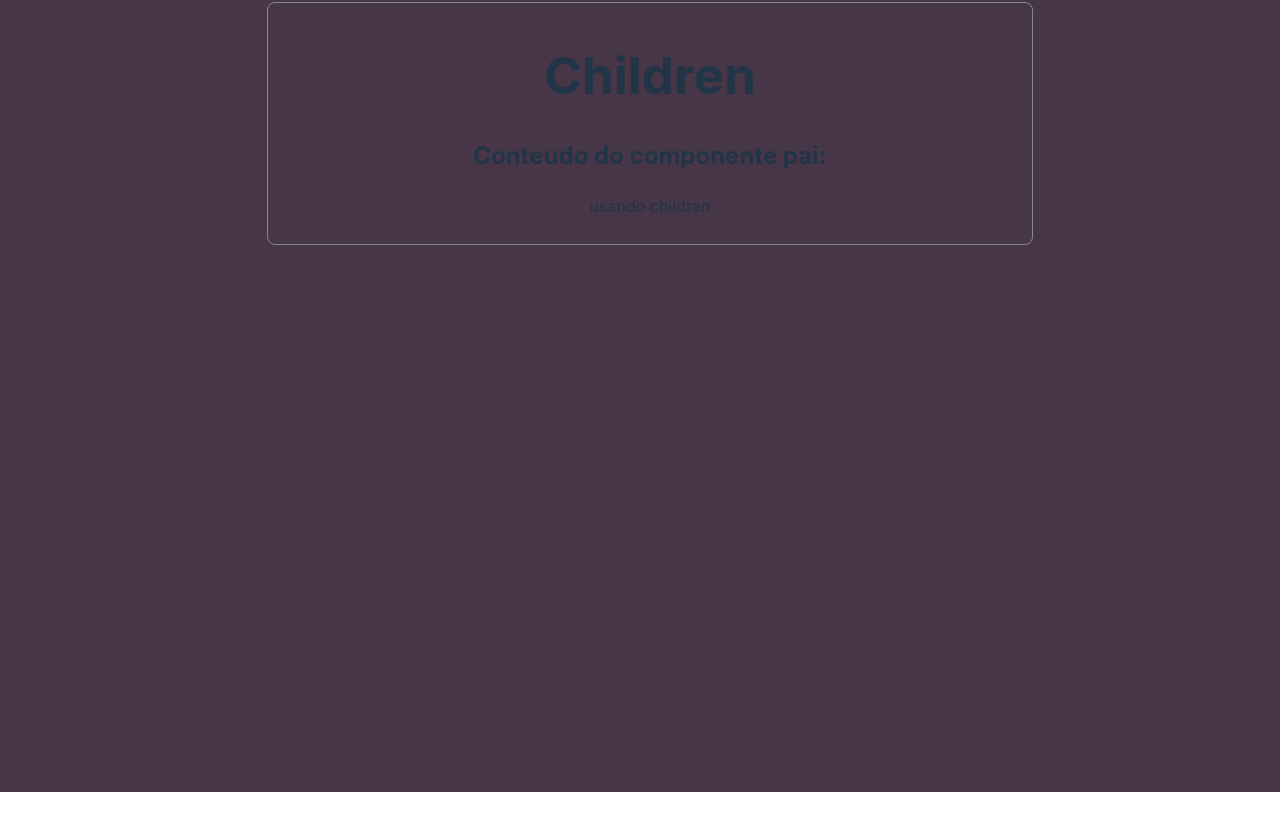
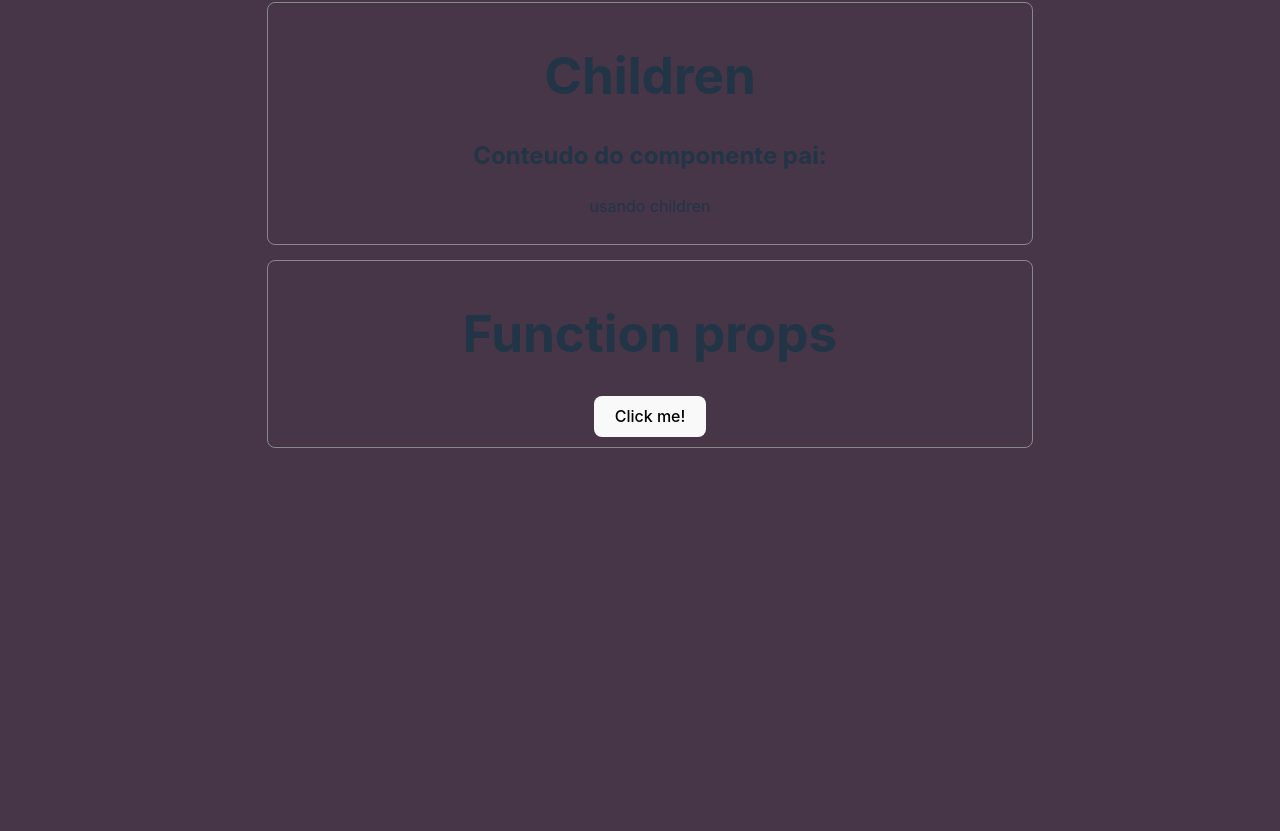
Before and after one commit to PedroSampaio11/aulas_react, a React (Vite) app in the folder 3_Avançando/avançando/: page / in a window 1280 px wide. Shown: the part 3429-4260 px from the top of the page. Before the commit the page ends 4221 px from the top, so only its background shows below. Built offline with nearby package versions, Linux system fonts and the light colour scheme.

Commit message:
"Added FunctionProps component and showMessage function to App.jsx"

```diff
--- a/3_Avançando/avançando/src/App.jsx
+++ b/3_Avançando/avançando/src/App.jsx
@@ -18,6 +18,9 @@ import Props from "./components/Props";
 import Destructuring from "./components/Destructuring";
 // importando children
 import Container from "./components/Children";
+// importando funçao em props
+import FunctionProps from "./components/FunctionProps";
+function showMessage(){ console.log('FOI')}
 
 // renderizaçao de lista de carros
 const cars = [
@@ -149,6 +152,19 @@ function App() {
           <p>usando children</p>
         </Container>
       </div>
+      <div
+        className="props"
+        style={{
+          border: "1.5px solid #888",
+          borderRadius: "8px",
+          padding: "10px",
+          margin: "15px 0",
+        }}
+      >
+
+        <h1 style={{ textAlign: "center" }}> Function props</h1>
+        <FunctionProps myFunction={showMessage}/>
+      </div>
     </div>
   );
 }
--- /dev/null
+++ b/3_Avançando/avançando/src/components/FunctionProps.jsx
@@ -0,0 +1,14 @@
+import PropTypes from "prop-types";
+const FunctionProps = ({myFunction}) => {
+
+  return (
+    <>
+    <button onClick={myFunction}>Click me!</button>
+    </>
+  )
+}
+// Definindo PropTypes para o componente
+FunctionProps.propTypes = {
+  myFunction: PropTypes.string.isRequired,
+};
+export default FunctionProps
```
